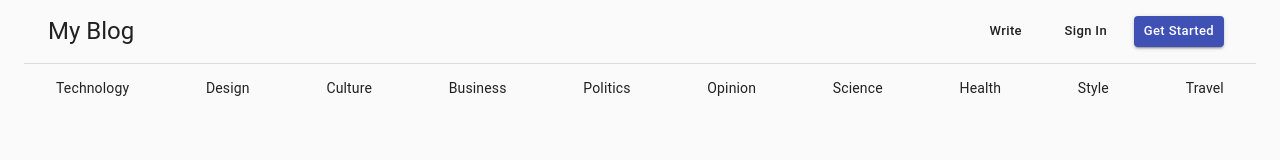
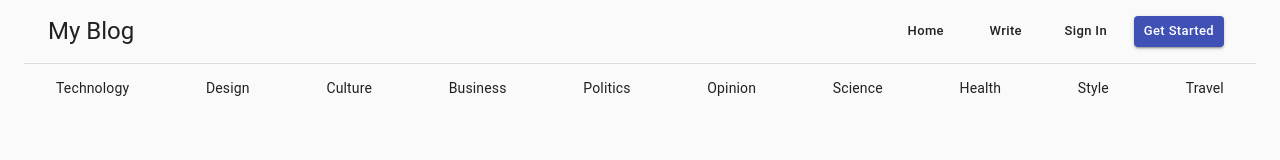
Before and after one commit to gadilbish99/skill-sharing-platform, a React (Create React App) app: page / in a window 1280 px wide. Shown: the top 160 px of the page. Built offline with nearby package versions, Linux system fonts and the light colour scheme.

Commit message:
Add HomeButton to Header

```diff
--- a/src/components/Header.js
+++ b/src/components/Header.js
@@ -60,6 +60,9 @@ export default function Header(props) {
           {title}
         </Typography>
         <Box className={classes.buttonGroup}>
+          <Button size="small" href="/">
+            Home
+          </Button>
           <Button size="small" href="/write">
             Write
           </Button>
```
